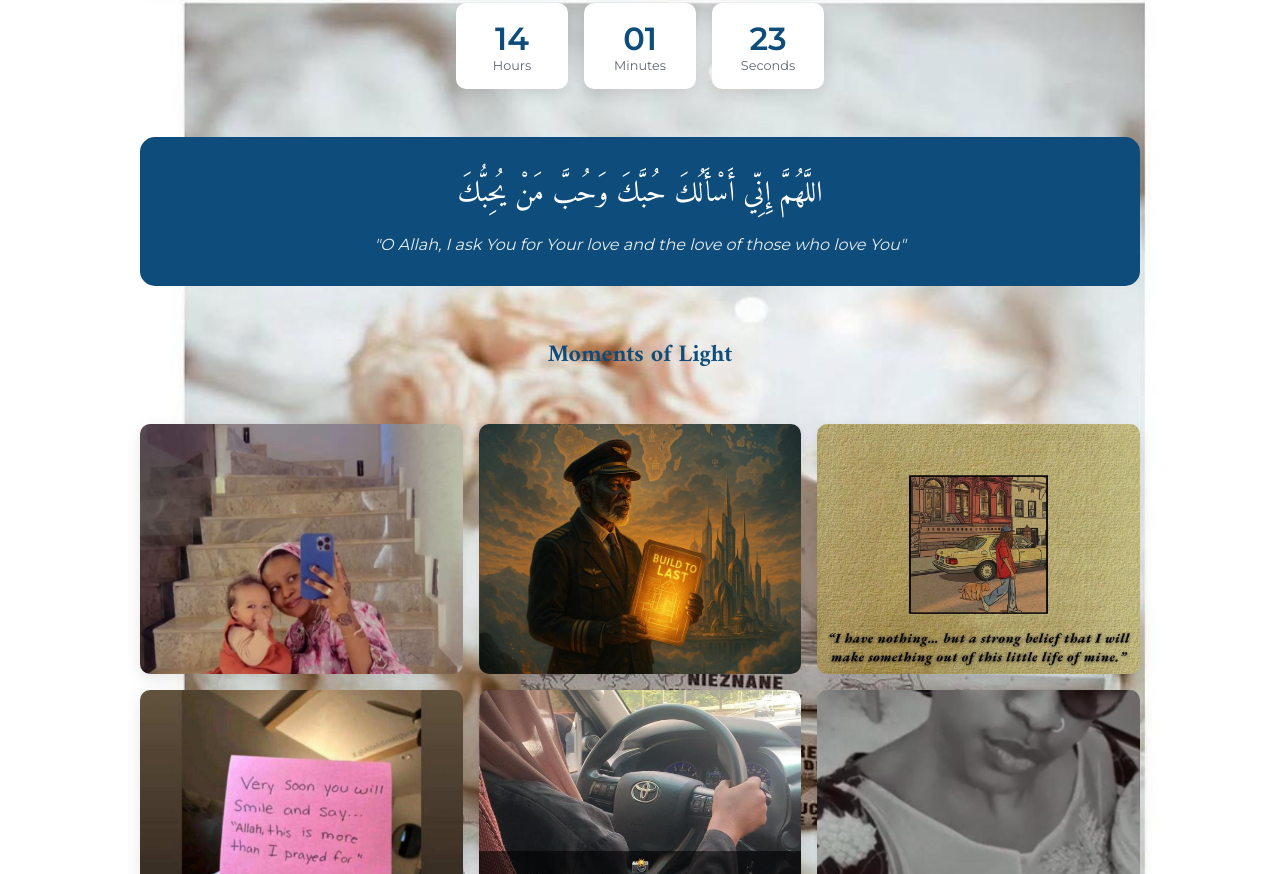
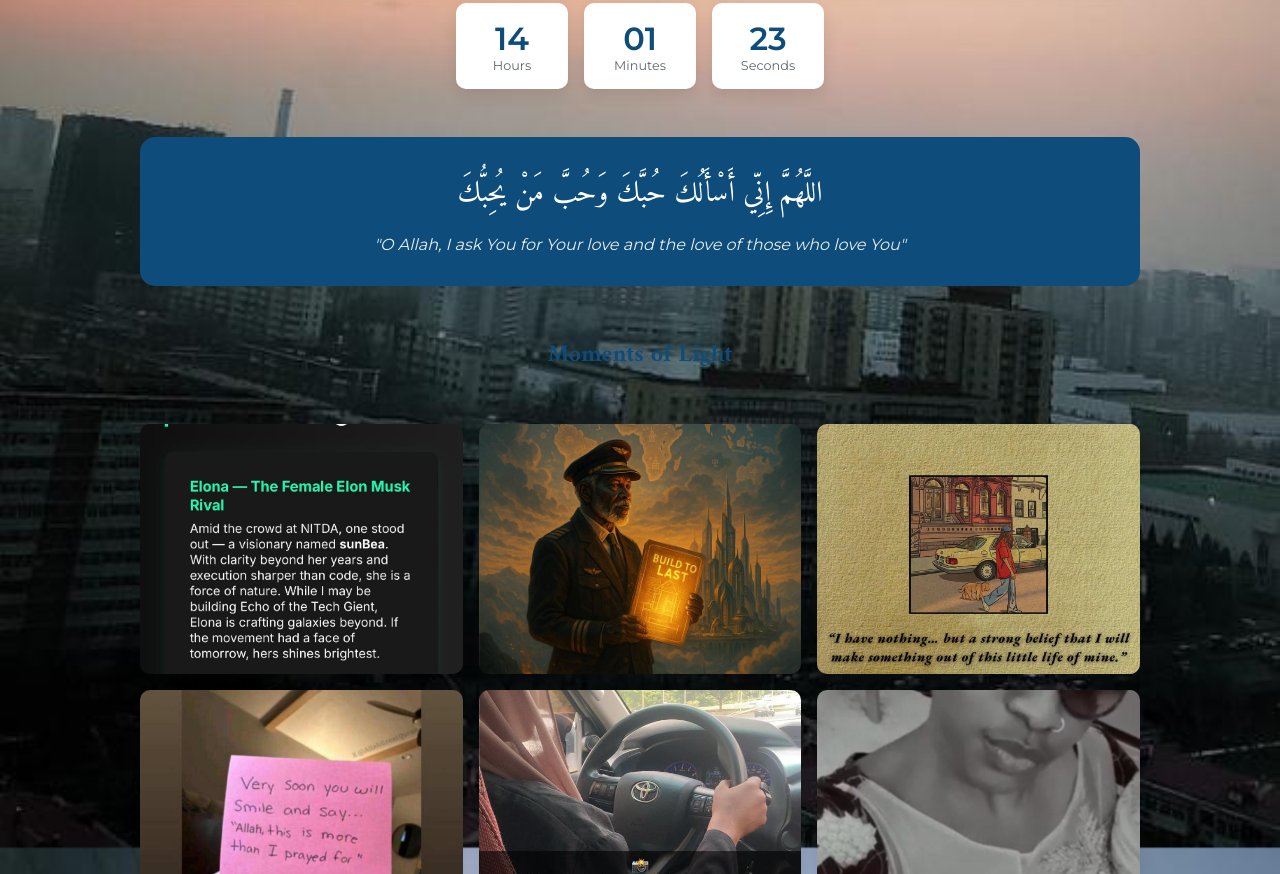
Before and after one commit to nuhudatti/elona_iftar, a plain HTML site: page index.html in a window 1280 px wide. Shown: the part 1382-2256 px from the top of the page. Drawn offline with Linux system fonts and the light colour scheme.

Commit message:
removing elona sister picture added without knowing

```diff
--- a/index.html
+++ b/index.html
@@ -29,7 +29,7 @@
             margin: 0;
             padding: 0;
             overflow-x: hidden;
-            background-image: url('./IMGS/flower4.jpg');
+            background-image: url('./IMGS/sunSet.jpg');
             background-size: cover;
             background-attachment: fixed;
             background-position: center;
@@ -294,7 +294,7 @@
         <!-- Photo Gallery -->
         <h2 style="text-align: center; font-family: 'Amiri', serif; color: var(--arabic-blue);">Moments of Light</h2>
         <div class="gallery">
-            <div class="gallery-item" style="background-image: url('./IMGS/elona_with_kid.jpg');">
+            <div class="gallery-item" style="background-image: url('./IMGS/elona_elona_rival.jpg');">
                 <div class="gallery-caption">The beauty of faith</div>
             </div>
             <div class="gallery-item" style="background-image: url('./IMGS/build_to_last.jpg');">
@@ -429,7 +429,7 @@
         // Create floating lanterns dynamically
         function createLantern() {
             const lantern = document.createElement('img');
-            lantern.src = './IMGS/elona_with_kid.jpg';
+            lantern.src = './IMGS/flower.jpg';
             lantern.className = 'lantern';
             lantern.style.left = Math.random() * 100 + '%';
             lantern.style.width = (Math.random() * 50 + 50) + 'px';
```
Also changed, not shown: IMGS/elona_elona_rival.jpg (added).
